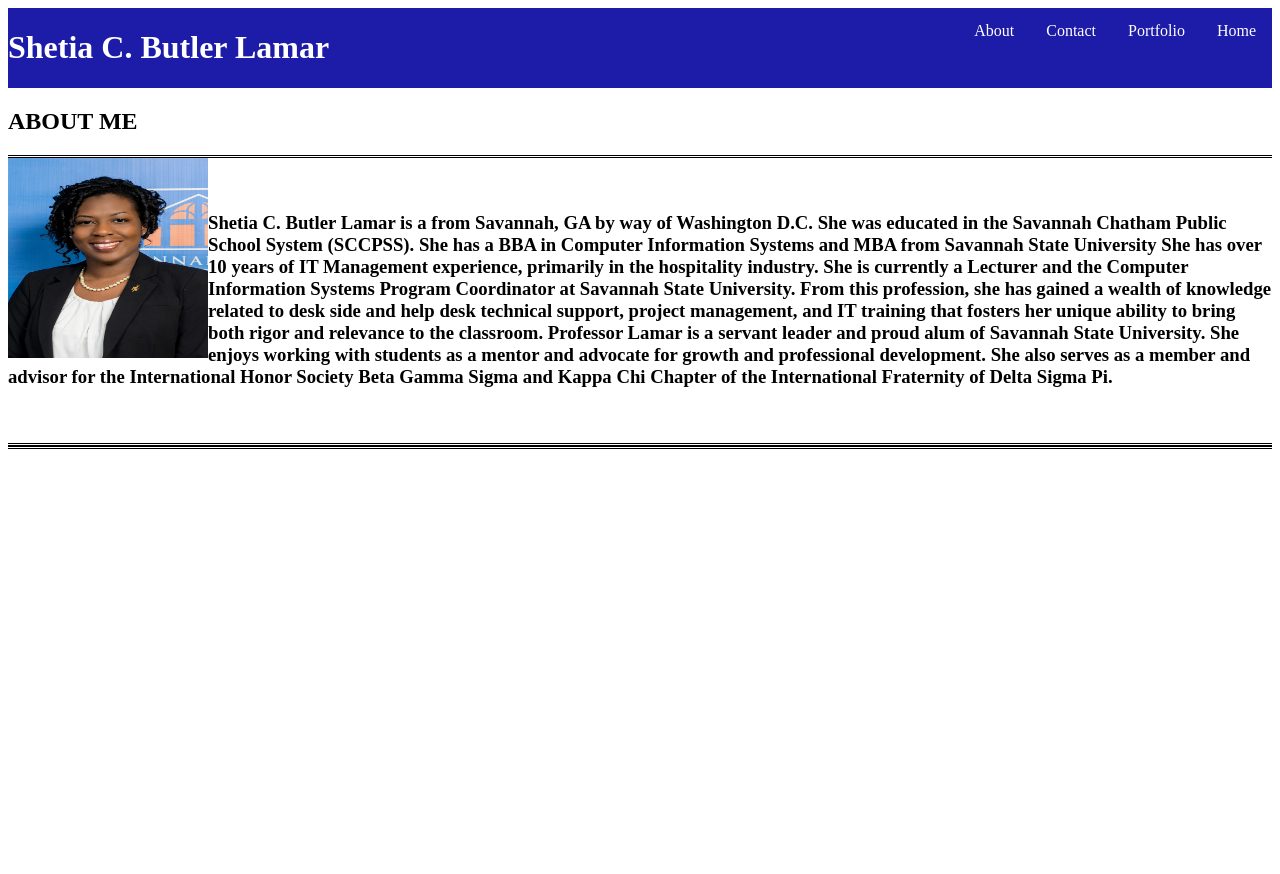
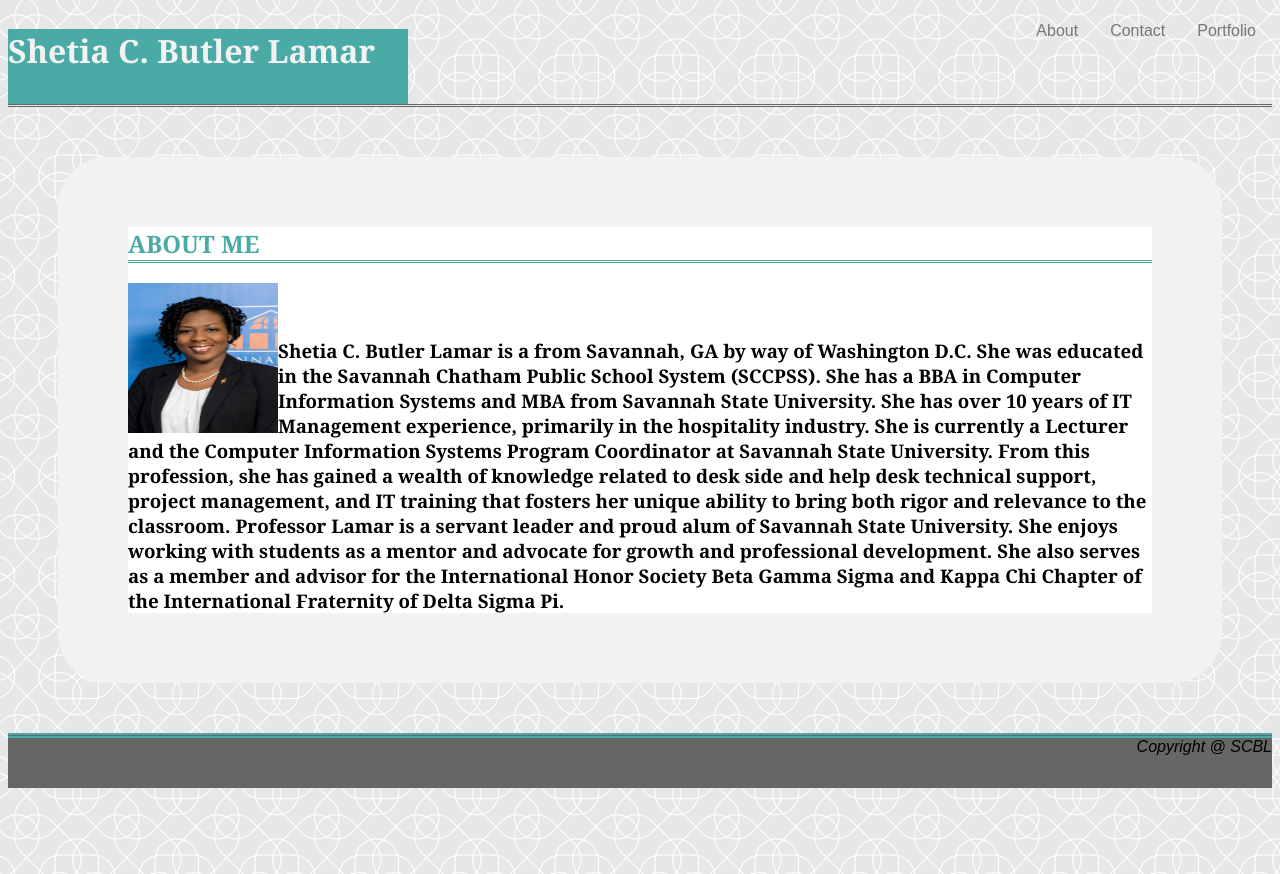
Before and after one commit to lamars18/Basic-Portfolio, a plain HTML site: page index.html in a window 1280 px wide. Before the commit the page ends 800 px from the top, so only its background shows below. Drawn offline with Linux system fonts and the light colour scheme.

Commit message:
Add files via upload

```diff
--- a/assets/css/style.css
+++ b/assets/css/style.css
@@ -0,0 +1,93 @@
+<style>
+
+body{
+    background-color:#ffffff;
+    color: #777777;
+    border: #dddddd;
+    font-family: Arial, Helvetica, sans-serif;
+    content: 960px;
+    width: 100%;
+    z-index: 20px 20px 20px 20px;
+
+}
+ul {
+    list-style-type: none;
+    margin: 0;
+    padding: 0;
+    overflow: hidden;
+    border-bottom: double;
+    border-bottom-color:#666666;
+}
+
+li {
+    float: right;
+}
+
+li a {
+    display: block;
+    color: #777777;
+    text-align: center;
+    padding: 14px 16px;
+    text-decoration: none;
+}
+
+li a:hover {
+    background-color: #111;
+}
+div {
+    color: #4aaaa5;
+    border-bottom: double;
+}
+h1 {
+    border: #cccccc;
+    font-family: Georgia, 'Times New Roman', Times, serif;
+
+}
+p {
+    word-wrap: right;
+
+}
+div {
+    background-color: #ffffff;
+    border: #dddddd;
+    content: 960px;
+    margin: 50px;
+
+}
+footer {
+     background-color: #666666;
+     height: 50px;
+     border-top: double;
+     border-color: #4aaaa5;
+     border-width: 5px;
+     font-style: italic;
+     color: black;
+     text-align: right;
+
+}
+h3 {
+    font-family: Georgia, 'Times New Roman', Times, serif;
+    color:black;
+}
+.container {
+    border-radius: 50px;
+    background-color: #f2f2f2;
+    padding: 20px;
+    content: 960px;
+
+}
+h2 {
+    border-bottom: double;
+    font-family: Georgia, 'Times New Roman', Times, serif;
+    text-align: left;
+    }
+header{
+    background-color: #4aaaa5;
+    color: #f2f2f2;
+    width: 400px;
+    height: 75px;
+
+
+}
+
+</style>
--- a/index.html
+++ b/index.html
@@ -2,63 +2,34 @@
 <!DOCTYPE html>
 <html>
 <head>
+        <link rel="stylesheet" type="text/css" href="assets/css/style.css">
+</head>
 <style>
-ul {
-    list-style-type: none;
-    margin: 0;
-    padding: 0;
-    overflow: hidden;
-    background-color: #1c1ca8;
-}
-
-li {
-    float: right;
-}
-
-li a {
-    display: block;
-    color: white;
-    text-align: center;
-    padding: 14px 16px;
-    text-decoration: none;
-}
-
-li a:hover {
-    background-color: #111;
-}
-div {
-    border-bottom: double;
-}
-h1 {
-    color: white;
-}
-p {
-    word-wrap: right;
+  body {font-family: Arial, Helvetica, sans-serif; background-image: url('assets/images/intersection.png');
+    content: 960px;
 }
 
 </style>
-</head>
-<body>
 
 <ul>
-  <li><a class="active" href="index.html">Home</a></li>
+
   <li><a href="portfolio.html">Portfolio</a></li>
   <li><a href="contact.html">Contact</a></li>
   <li><a href="index.html">About</a></li>
   <header><strong><h1>Shetia C. Butler Lamar</h1></strong></header>
 </ul>
+<body>
+<div class="container">
+<div><h2>ABOUT ME</H2>
 
-</body>
-<div><h2>ABOUT ME</H2></div>
+<img src="images\LamarPhoto.jpg" alt="Shetia C. Butler LamarPhoto" style="width:150px;height:150px;float:left">
 
-<img src="images\LamarPhoto.jpg" alt="Shetia C. Butler LamarPhoto" style="width:200px;height:200px;float:left">
 
-<div>
     <br>
     <br>
     <h3>
     Shetia C. Butler Lamar is a from Savannah, GA by way of Washington D.C. She was educated in the Savannah
-    Chatham Public School System (SCCPSS). She has a BBA in Computer Information Systems and MBA from Savannah State University
+    Chatham Public School System (SCCPSS). She has a BBA in Computer Information Systems and MBA from Savannah State University.
     She has over 10 years of IT Management experience, primarily in the hospitality industry. She is currently a Lecturer and the
     Computer Information Systems Program Coordinator at Savannah State University. From this profession, she has gained a wealth
     of knowledge related to desk side and help desk technical support, project management, and IT training that fosters her unique
@@ -66,6 +37,12 @@ p {
     University. She enjoys working with students as a mentor and advocate for growth and professional development. She also serves as
     a member and advisor for the International Honor Society Beta Gamma Sigma and Kappa Chi Chapter of the International Fraternity of Delta Sigma Pi.
     </h3>
+</div>
+</div>
+</body>
+<footer class="site-footer">
+        Copyright @ SCBL
+</footer>
     <br>
     <br>
 <div>
```
Also changed, not shown: contact.html (+36 -7 lines), portfolio.html (+48 -15 lines), assets/images/LamarPhoto.jpg (added), assets/images/download.jpeg (added), assets/images/highered.jpeg (added), assets/images/hobbies.jpeg (added), assets/images/informationtechnology.jpeg (added), assets/images/intersection.png (added), assets/images/intersection/intersection/intersection.png (added), assets/images/intersection/intersection/readme.txt (added), assets/images/memberships.jpeg (added), assets/images/profexp.jpeg (added), 1 other file.
